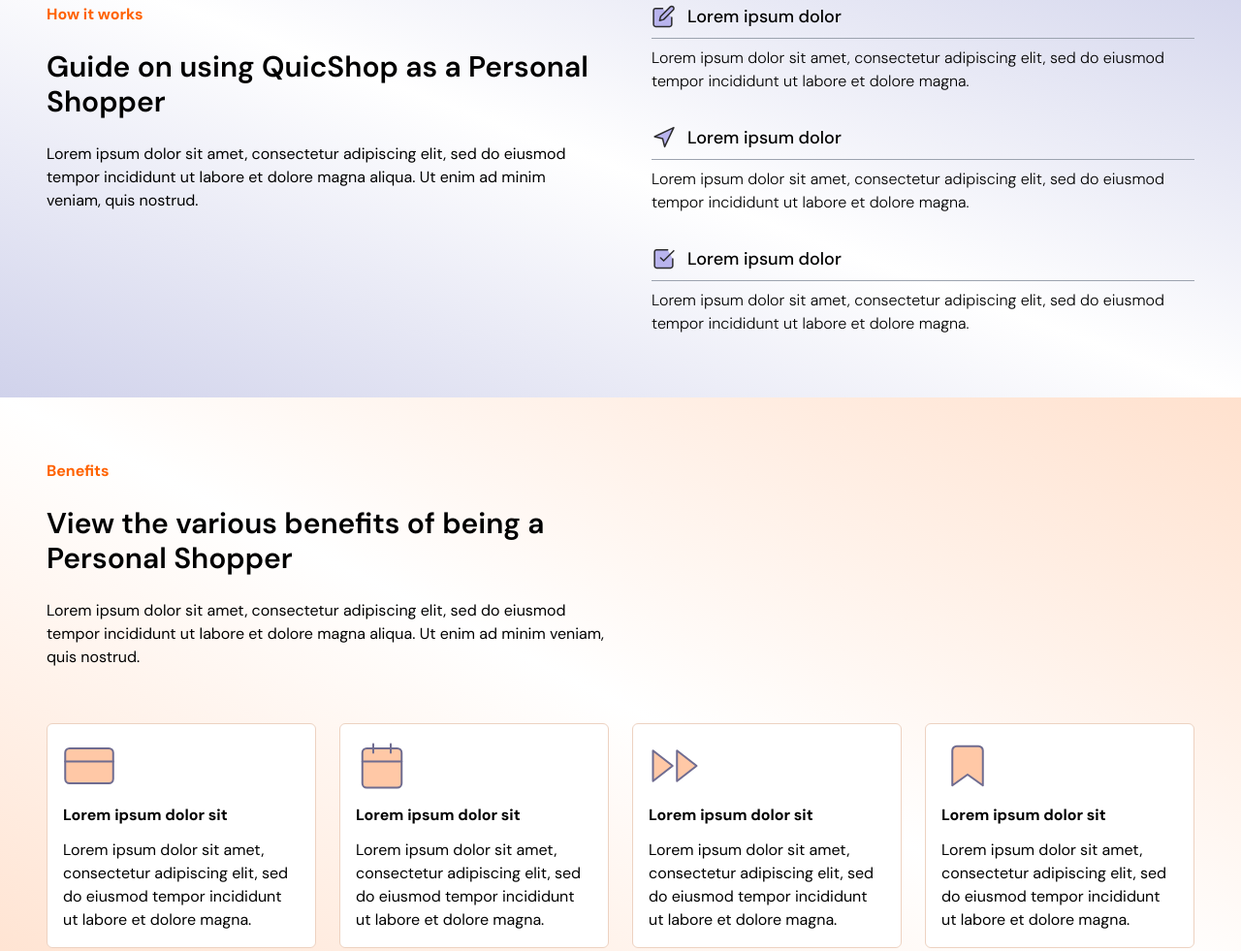
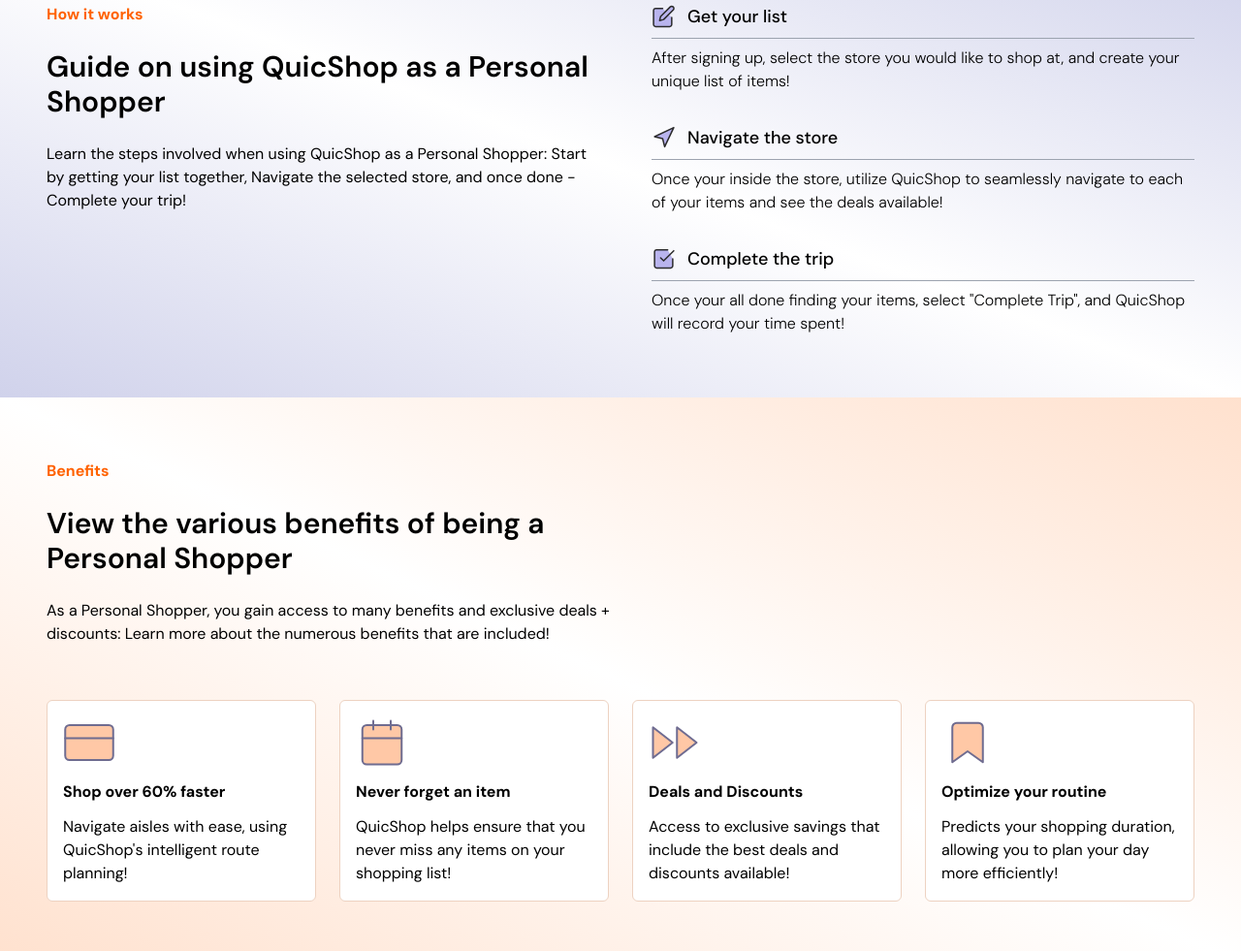
Before and after one commit to NicholasGannon/QuicShop, a website: page personal-shopper/index.html in a window 1280 px wide. Shown: the part 700-1681 px from the top of the page at 97% size. Drawn offline with Linux system fonts and the light colour scheme; a script that the page names is missing.

Commit message:
Updated text within personal-shopper page

```diff
--- a/personal-shopper/index.html
+++ b/personal-shopper/index.html
@@ -109,7 +109,7 @@
         <section class="custom-container flex flex-col gap-6 sm:grid sm:grid-cols-2 px-6 md:px-12">
             <div class="flex flex-col justify-center gap-6">
                 <h1 class="font-semibold leading-tight" style="font-size: clamp(1rem, 1.5vw + 1rem, 2.5rem)">What does it mean to be a Personal Shopper?</h1>
-                <p>Lorem ipsum dolor sit amet, consectetur adipiscing elit, sed do eiusmod tempor incididunt ut labore et dolore magna aliqua. Ut enim ad minim veniam, quis nostrud</p>
+                <p>Personal Shoppers can achieve more in less time by eliminating time constraints! Learn more about how it works, in addition to the multiple benefits associated with being a Personal Shopper!</p>
                 <form class="flex flex-col sm:flex-row gap-3" action="https://getlaunchlist.com/s/RB7TCY" method="POST">
                     <input name="email" type="email" placeholder="Enter email address" autocomplete="off" class="text-sm px-6 py-1.5 rounded-full border border-gray-400 focus:outline-none text-gray-600">
                     <button type="submit" class="text-sm text-white bg-bluePrimary px-6 py-1.5 rounded-full hover:bg-blueDark hover:duration-300">Sign up</button>
@@ -124,33 +124,33 @@
                 <div class="flex flex-col gap-6">
                     <span class="font-bold text-orangePrimary">How it works</span>
                     <h2 class="font-semibold text-3xl">Guide on using QuicShop as a Personal Shopper</h2>
-                    <p>Lorem ipsum dolor sit amet, consectetur adipiscing elit, sed do eiusmod tempor incididunt ut labore et dolore magna aliqua. Ut enim ad minim veniam, quis nostrud.</p>
+                    <p>Learn the steps involved when using QuicShop as a Personal Shopper: Start by getting your list together, Navigate the selected store, and once done - Complete your trip!</p>
                 </div>
 
                 <div class="flex flex-col gap-8">
                     <div class="flex flex-col gap-2">
                         <div class="flex gap-3">
                             <img src="/assets/Edit-Icon.svg" alt="Speedometer icon">
-                            <h3 class="font-medium text-lg">Lorem ipsum dolor</h3>
+                            <h3 class="font-medium text-lg">Get your list</h3>
                         </div>
                         <hr class="border-gray-400">
-                        <p class="font-light">Lorem ipsum dolor sit amet, consectetur adipiscing elit, sed do eiusmod tempor incididunt ut labore et dolore magna.</p>
+                        <p class="font-light">After signing up, select the store you would like to shop at, and create your unique list of items!</p>
                     </div>
                     <div class="flex flex-col gap-2">
                         <div class="flex gap-3">
                             <img src="/assets/Cursor-Arrow-Icon.svg" alt="Map icon">
-                            <h3 class="font-medium text-lg">Lorem ipsum dolor</h3>
+                            <h3 class="font-medium text-lg">Navigate the store</h3>
                         </div>
                         <hr class="border-gray-400">
-                        <p class="font-light">Lorem ipsum dolor sit amet, consectetur adipiscing elit, sed do eiusmod tempor incididunt ut labore et dolore magna.</p>
+                        <p class="font-light">Once your inside the store, utilize QuicShop to seamlessly navigate to each of your items and see the deals available!</p>
                     </div>
                     <div class="flex flex-col gap-2">
                         <div class="flex gap-3">
                             <img src="/assets/Checkbox-Icon.svg" alt="Ribbon icon">
-                            <h3 class="font-medium text-lg">Lorem ipsum dolor</h3>
+                            <h3 class="font-medium text-lg">Complete the trip</h3>
                         </div>
                         <hr class="border-gray-400">
-                        <p class="font-light">Lorem ipsum dolor sit amet, consectetur adipiscing elit, sed do eiusmod tempor incididunt ut labore et dolore magna.</p>
+                        <p class="font-light">Once your all done finding your items, select "Complete Trip", and QuicShop will record your time spent!</p>
                     </div>
                 </div>
             </div>
@@ -162,27 +162,27 @@
                 <div class="flex flex-col gap-6">
                     <span class="font-bold text-orangePrimary">Benefits</span>
                     <h2 class="font-semibold text-3xl md:max-w-[50%]">View the various benefits of being a Personal Shopper</h2>
-                    <p class="md:max-w-[50%]">Lorem ipsum dolor sit amet, consectetur adipiscing elit, sed do eiusmod tempor incididunt ut labore et dolore magna aliqua. Ut enim ad minim veniam, quis nostrud.</p>
+                    <p class="md:max-w-[50%]">As a Personal Shopper, you gain access to many benefits and exclusive deals + discounts: Learn more about the numerous benefits that are included!</p>
                     <div class="flex flex-col sm:grid grid-cols-2 md:grid-cols-4 gap-6 mt-8">
                         <div class="flex flex-col items-start gap-3 bg-white border border-[1.5px] border-[#EDD2C1] p-4 rounded-md">
                             <img src="/assets/Credit-Card-Icon.svg" alt="Credit card icon">
-                            <span class="font-bold">Lorem ipsum dolor sit</span>
-                            <p>Lorem ipsum dolor sit amet, consectetur adipiscing elit, sed do eiusmod tempor incididunt ut labore et dolore magna.</p>
+                            <span class="font-bold">Shop over 60% faster</span>
+                            <p>Navigate aisles with ease, using QuicShop's intelligent route planning!</p>
                         </div>
                         <div class="flex flex-col items-start gap-3 bg-white border border-[1.5px] border-[#EDD2C1] p-4 rounded-md">
                             <img src="/assets/Calendar-Icon.svg" alt="Calendar icon">
-                            <span class="font-bold">Lorem ipsum dolor sit</span>
-                            <p>Lorem ipsum dolor sit amet, consectetur adipiscing elit, sed do eiusmod tempor incididunt ut labore et dolore magna.</p>
+                            <span class="font-bold">Never forget an item</span>
+                            <p>QuicShop helps ensure that you never miss any items on your shopping list!</p>
                         </div>
                         <div class="flex flex-col items-start gap-3 bg-white border border-[1.5px] border-[#EDD2C1] p-4 rounded-md">
                             <img src="/assets/Fast-Forward-Icon.svg" alt="Fast forward icon">
-                            <span class="font-bold">Lorem ipsum dolor sit</span>
-                            <p>Lorem ipsum dolor sit amet, consectetur adipiscing elit, sed do eiusmod tempor incididunt ut labore et dolore magna.</p>
+                            <span class="font-bold">Deals and Discounts</span>
+                            <p>Access to exclusive savings that include the best deals and discounts available!</p>
                         </div>
                         <div class="flex flex-col items-start gap-3 bg-white border border-[1.5px] border-[#EDD2C1] p-4 rounded-md">
                             <img src="/assets/Bookmark-Icon.svg" alt="Bookmark icon">
-                            <span class="font-bold">Lorem ipsum dolor sit</span>
-                            <p>Lorem ipsum dolor sit amet, consectetur adipiscing elit, sed do eiusmod tempor incididunt ut labore et dolore magna.</p>
+                            <span class="font-bold">Optimize your routine</span>
+                            <p>Predicts your shopping duration, allowing you to plan your day more efficiently!</p>
                         </div>
                     </div>
                 </div>
```
